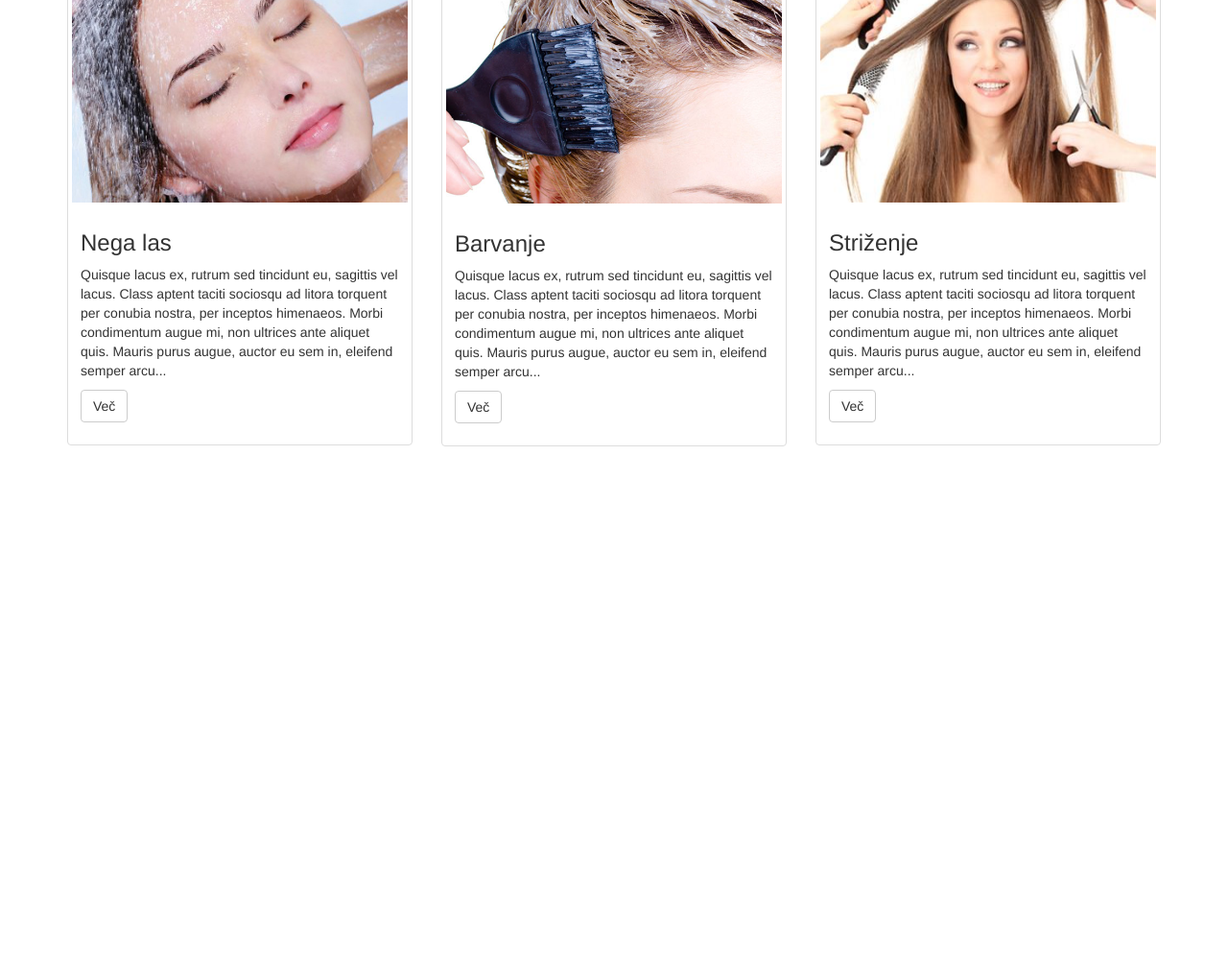
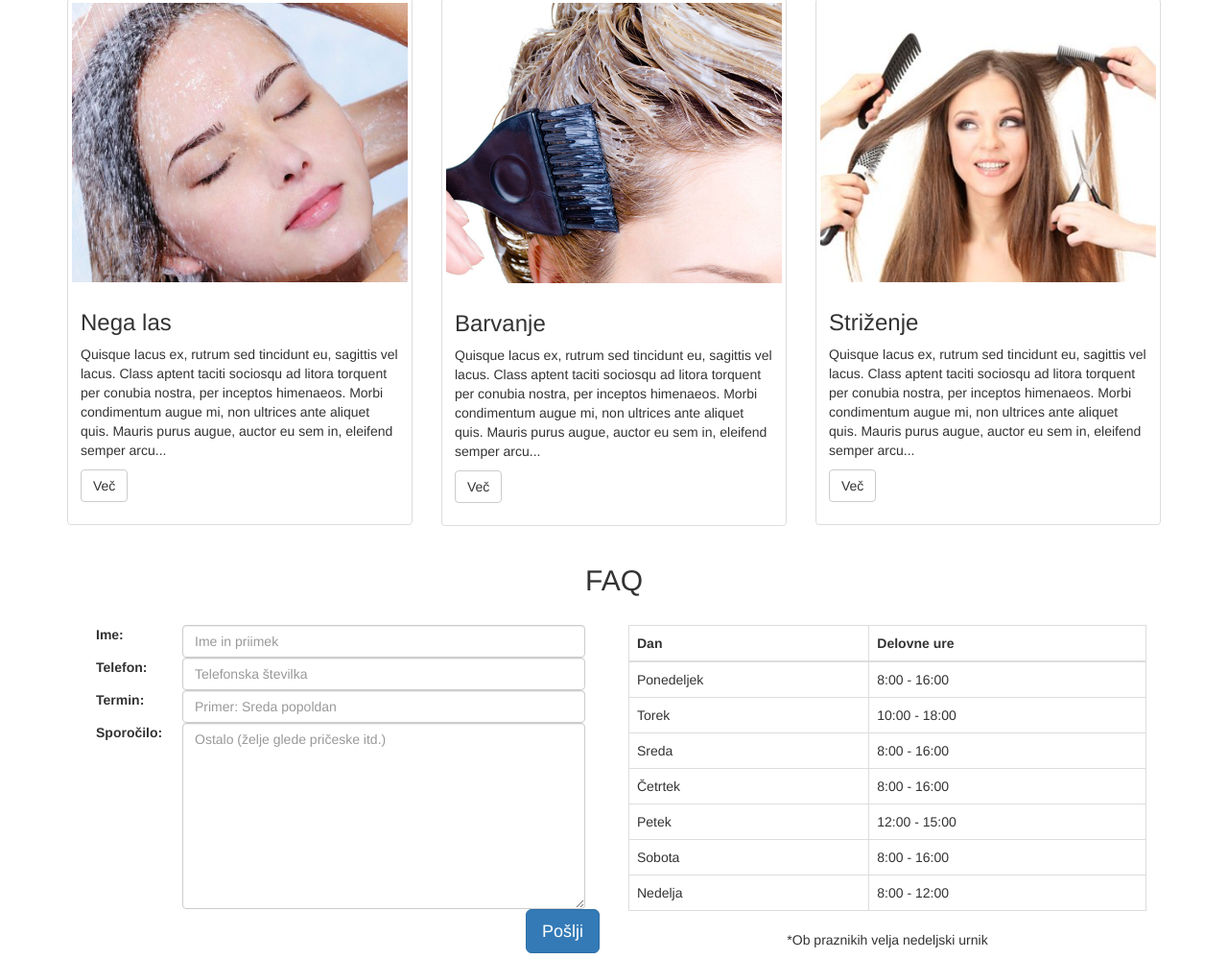
Before and after one commit to Kocl9262/Frizer, a plain HTML site: page index.html in a window 1280 px wide. Shown: the part 615-1614 px from the top of the page at 96% size. Before the commit the page ends 1100 px from the top, so only its background shows below. Drawn offline with Linux system fonts and the light colour scheme.

Commit message:
prvi update

```diff
--- a/index.html
+++ b/index.html
@@ -39,8 +39,8 @@
                     <ul class="nav navbar-nav navbar-right">
 
                         <li class="active"><a href="#">Domov</a></li>
-                        <li><a href="#">Kaj nudimo</a></li>
-                        <li><a href="#">FAQ</a></li>
+                        <li><a href="#kaj_nudimo">Kaj nudimo</a></li>
+                        <li><a href="#faq">FAQ</a></li>
                         <li><a href="#oNas" data-toggle="modal">O nas</a></li>
 
                     </ul>
@@ -101,6 +101,10 @@
     <br>
 
     <div class="container">
+        <div class="text-center">
+            <h2 id="kaj_nudimo">Kaj nudimo</h2>
+        </div>
+        <br>
         <div class="row">
 
           <div class="col-sm-6 col-md-4">
@@ -138,6 +142,87 @@
 
         </div>
     </div>
+    <div class="container">
+        <div class="text-center">
+            <h2 id="faq">FAQ</h2>
+        </div>
+        <br>
+        <div class="col-lg-6">
+            <div class="form-group">
+                <label for="contact-name" class="col-lg-2 control-label">Ime:</label>
+                <div class="col-lg-10">
+                    <input type="text" class="form-control" id="contact-name" placeholder="Ime in priimek">
+                </div>
+            </div>
+
+            <div class="form-group">
+                <label for="contact-email" class="col-lg-2 control-label">Telefon:</label>
+                <div class="col-lg-10">
+                    <input type="text" class="form-control" id="contact-email" placeholder="Telefonska številka">
+                </div>
+            </div>
+
+            <div class="form-group">
+                <label for="contact-email" class="col-lg-2 control-label">Termin:</label>
+                <div class="col-lg-10">
+                    <input type="text" class="form-control" id="contact-email" placeholder="Primer: Sreda popoldan">
+                </div>
+            </div>
+
+            <div class="form-group">
+                <label for="contact-msg" class="col-lg-2 control-label">Sporočilo:</label>
+                <div class="col-lg-10">
+                    <textarea class="form-control" rows="9" placeholder="Ostalo (želje glede pričeske itd.)"></textarea>
+                </div>
+            </div>
+            <div>
+                <p><a href="#" class="btn btn-primary btn-lg pull-right gumb-poslji" role="button" type="submit">Pošlji</a></p>
+            </div>
+        </div>
+        <div class="col-lg-6">
+            <table class="table table-bordered">
+                <thead>
+                    <tr>
+                        <th>Dan</th>
+                        <th>Delovne ure</th>
+                    </tr>
+                </thead>
+                <tbody>
+                    <tr>
+                        <td>Ponedeljek</td>
+                        <td>8:00 - 16:00</td>
+                    </tr>
+                    <tr>
+                        <td>Torek</td>
+                        <td>10:00 - 18:00</td>
+                    </tr>
+                    <tr>
+                        <td>Sreda</td>
+                        <td>8:00 - 16:00</td>
+                    </tr>
+                    <tr>
+                        <td>Četrtek</td>
+                        <td>8:00 - 16:00</td>
+                    </tr>
+                    <tr>
+                        <td>Petek</td>
+                        <td>12:00 - 15:00</td>
+                    </tr>
+                    <tr>
+                        <td>Sobota</td>
+                        <td>8:00 - 16:00</td>
+                    </tr>
+                    <tr>
+                        <td>Nedelja</td>
+                        <td>8:00 - 12:00</td>
+                    </tr>
+                </tbody>
+            </table>
+            <div class="text-center">
+                <p>*Ob praznikih velja nedeljski urnik</p>
+            </div>
+        </div>
+    </div>
 
 
     <div class="modal fade" id="oNas" role="dialog">
```
Also changed, not shown: css/style.css (line endings or trailing spaces).
